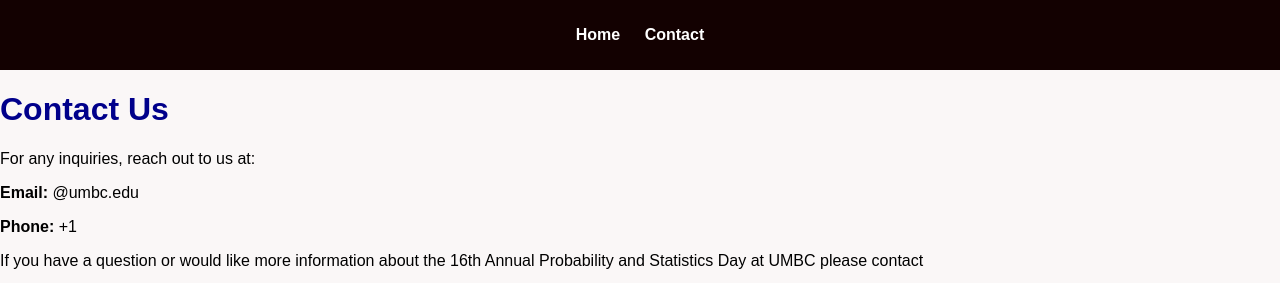
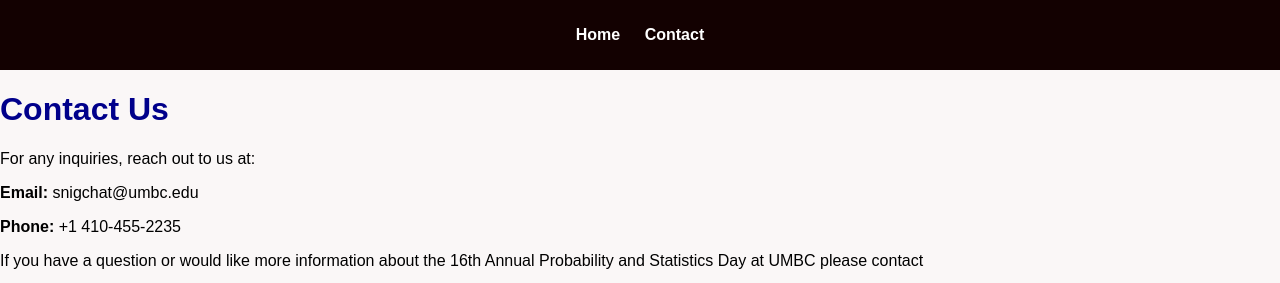
Before and after one commit to snigchat/UMBCPROBSTATDAY2025, a plain HTML site: page contact.html in a window 1280 px wide. Shown: the top 283 px of the page. Drawn offline with Linux system fonts and the light colour scheme.

Commit message:
contact.html

```diff
--- a/contact.html
+++ b/contact.html
@@ -20,10 +20,10 @@
         <h1>Contact Us</h1>
         <p>For any inquiries, reach out to us at:</p>
 
-        <p><strong>Email:</strong> @umbc.edu</p>
-        <p><strong>Phone:</strong> +1 </p>
+        <p><strong>Email:</strong> snigchat@umbc.edu</p>
+        <p><strong>Phone:</strong> +1 410-455-2235 </p>
         <p class="bigfont clearleft">If you have a question or would like more information about the <span class="bold blue">16th Annual Probability and Statistics
-			Day at UMBC</span> please contact <a href=""></a> </p>
+			Day at UMBC</span> please contact <a href="Ansu Chatterjee"></a> </p>
 		<p class="bigfont">If you would like to contact a specific member of the organizing committee, please see the full list in the left column in home.</p>
 
 
```
